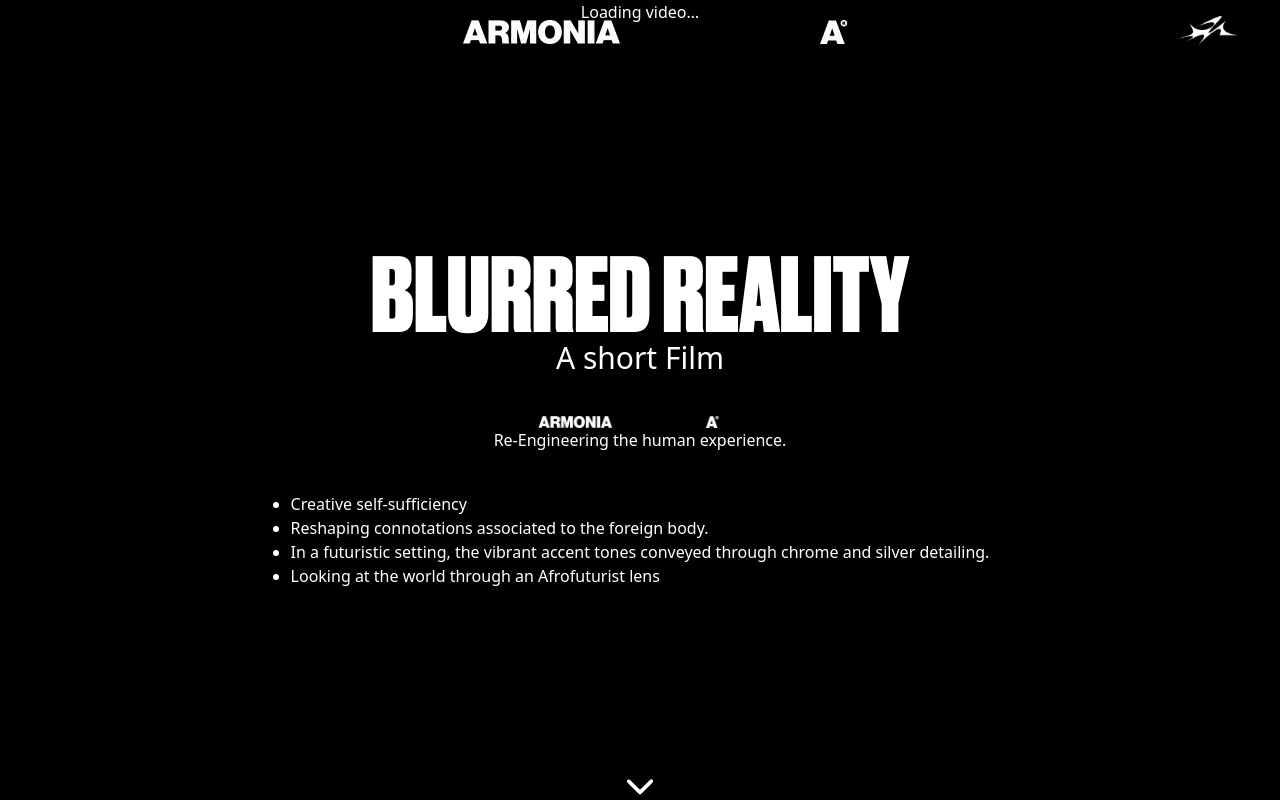
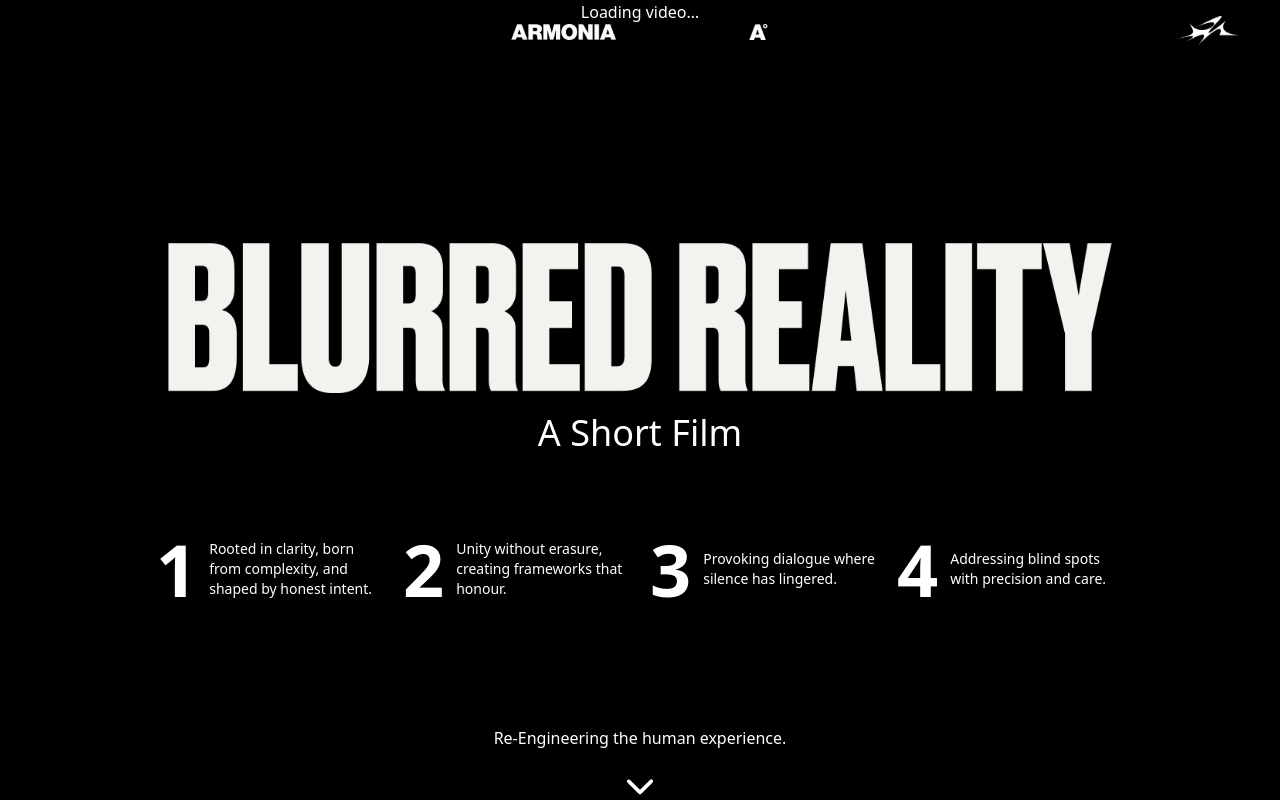
Before and after one commit to enw-global/ArmoniaA_website, a React (Vite) app: page / in a window 1280 px wide. Shown: the top 800 px of the page. Built offline with nearby package versions, Linux system fonts and the light colour scheme; no server answers.

Commit message:
Amendments to the content layout of the Project Information section

```diff
--- a/src/components/Navbar.tsx
+++ b/src/components/Navbar.tsx
@@ -77,16 +77,16 @@ const Navbar = () => {
   }, []);
 
   return (
-    <header className="bg-transparent fixed h-16 flex flex-col justify-center w-full z-50">
+    <header className=" bg-transparent fixed h-16 flex flex-col justify-center w-full z-50">
       <nav className=" w-full">
-        <div className="align-element flex flex-row justify-between items-center">
+        <div className=" align-element flex flex-row justify-between items-center">
           <div className="bg-black"></div>
-          <div className="mix-blend-difference">
+          <div>
             <a href="/" className="flex justify-center">
               <img
                 src="/armonia_a_logo.png"
                 alt="Armonia A logo"
-                className="w-40 md:w-80 lg:w-full transition duration-200 "
+                className="w-40 lg:w-80  transition duration-200 "
               />
             </a>
           </div>
--- a/src/components/hero/Hero.tsx
+++ b/src/components/hero/Hero.tsx
@@ -59,7 +59,7 @@ const Hero = ({ targetDate, onScrollDown }: HeroProps) => {
           muted
           controlsList="nodownload nofullscreen noremoteplayback"
           disablePictureInPicture
-          className="max-w-[95%] max-h-full object-contain"
+          className="max-w-full max-h-full object-contain"
         />
       </section>
 
--- a/src/components/info/ProjectInfo.tsx
+++ b/src/components/info/ProjectInfo.tsx
@@ -1,62 +1,47 @@
-import { useEffect, useState } from "react";
 import { FaChevronDown } from "react-icons/fa6";
 
+import BlurredRealityLogo from "../../assets/logos/Blurred_Reality_Logo.png";
+
 const ProjectInfo = ({ onScrollDown }: { onScrollDown: () => void }) => {
-  const [isMobile, setIsMobile] = useState<boolean>(false);
-
-  useEffect(() => {
-    const checkIsMobile = () => setIsMobile(window.innerWidth <= 1024);
-    checkIsMobile();
-    window.addEventListener("resize", checkIsMobile);
-    return () => window.removeEventListener("resize", checkIsMobile);
-  }, [isMobile]);
-
   return (
     <section className="relative h-screen bg-black flex flex-col justify-center items-center text-white">
-      {!isMobile ? (
-        <div className="text-center  flex flex-col justify-center items-center gap-10">
-          <div>
-            <h1 className="text-white druk-title text-[102px] leading-20">
-              BLURRED REALITY
-            </h1>
-            <h2 className="text-3xl">A short Film</h2>
-          </div>
-          <div>
-            <img src="/armonia_a_logo.png" alt="" width={225} />
-            <p>Re-Engineering the human experience.</p>
-          </div>
-          <div>
-            <ul className="text-start list-disc">
-              <li>Creative self-sufficiency</li>
-              <li>Reshaping connotations associated to the foreign body. </li>
-              <li>
-                In a futuristic setting, the vibrant accent tones conveyed
-                through chrome and silver detailing.
+      <div className="text-center  flex flex-col justify-center items-center gap-20">
+        <div className="space-y-5">
+          <img
+            src={BlurredRealityLogo}
+            alt="Blurred Reality Logo"
+            className=" w-full md:max-w-4xl lg:max-w-5xl px-10"
+          />
+          <h2 className="lg:text-4xl text-2xl">A Short Film</h2>
+        </div>
+
+        <div className="w-full max-w-sm sm:max-w-xs lg:max-w-5xl px-7">
+          <ul className="text-start flex flex-col md:flex-col lg:flex-row gap-5">
+            {[
+              "Rooted in clarity, born from complexity, and shaped by honest intent.",
+              "Unity without erasure, creating frameworks that honour. ",
+              "Provoking dialogue where silence has lingered.",
+              "Addressing blind spots with precision and care.",
+            ].map((text, idx) => (
+              <li
+          key={idx}
+          className="flex flex-row items-start gap-3 w-full lg:w-96"
+              >
+          <span className="flex-shrink-0 text-5xl md:text-4xl lg:text-7xl flex items-center justify-center font-bold">
+            {idx + 1}
+          </span>
+          <span className="text-sm flex justify-center h-full items-center">
+            {text}
+          </span>
               </li>
-              <li>Looking at the world through an Afrofuturist lens</li>
-            </ul>
-          </div>
+            ))}
+          </ul>
         </div>
-      ) : (
-        <div className="text-center flex flex-col justify-center items-center  align-element">
-          <div>
-            <h1 className="text-white text-3xl leading-20">BLURRED REALITY</h1>
-          </div>
 
-          <div>
-            <p>
-              Lorem ipsum dolor sit amet consectetur adipisicing elit.
-              Consectetur temporibus numquam iste id illum dolores itaque unde?
-              Harum provident voluptas cupiditate pariatur hic repudiandae
-              tenetur! Beatae dicta eligendi fuga odio, ea doloribus neque
-              possimus ex magni, cupiditate et minima officiis harum repudiandae
-              tenetur dolores rerum voluptatum veritatis aliquam nostrum!
-              Voluptates?
-            </p>
-          </div>
-        </div>
-      )}
-      <div className="absolute bottom-0 flex justify-center py-6">
+      </div>
+
+      <div className="absolute bottom-0 flex justify-center py-6 flex-col items-center space-y-5">
+        <p>Re-Engineering the human experience.</p>
         <button className="cursor-pointer" onClick={onScrollDown}>
           <FaChevronDown className="text-white text-3xl" />
         </button>
```
Also changed, not shown: src/assets/logos/Blurred_Reality_Logo.png (added).
